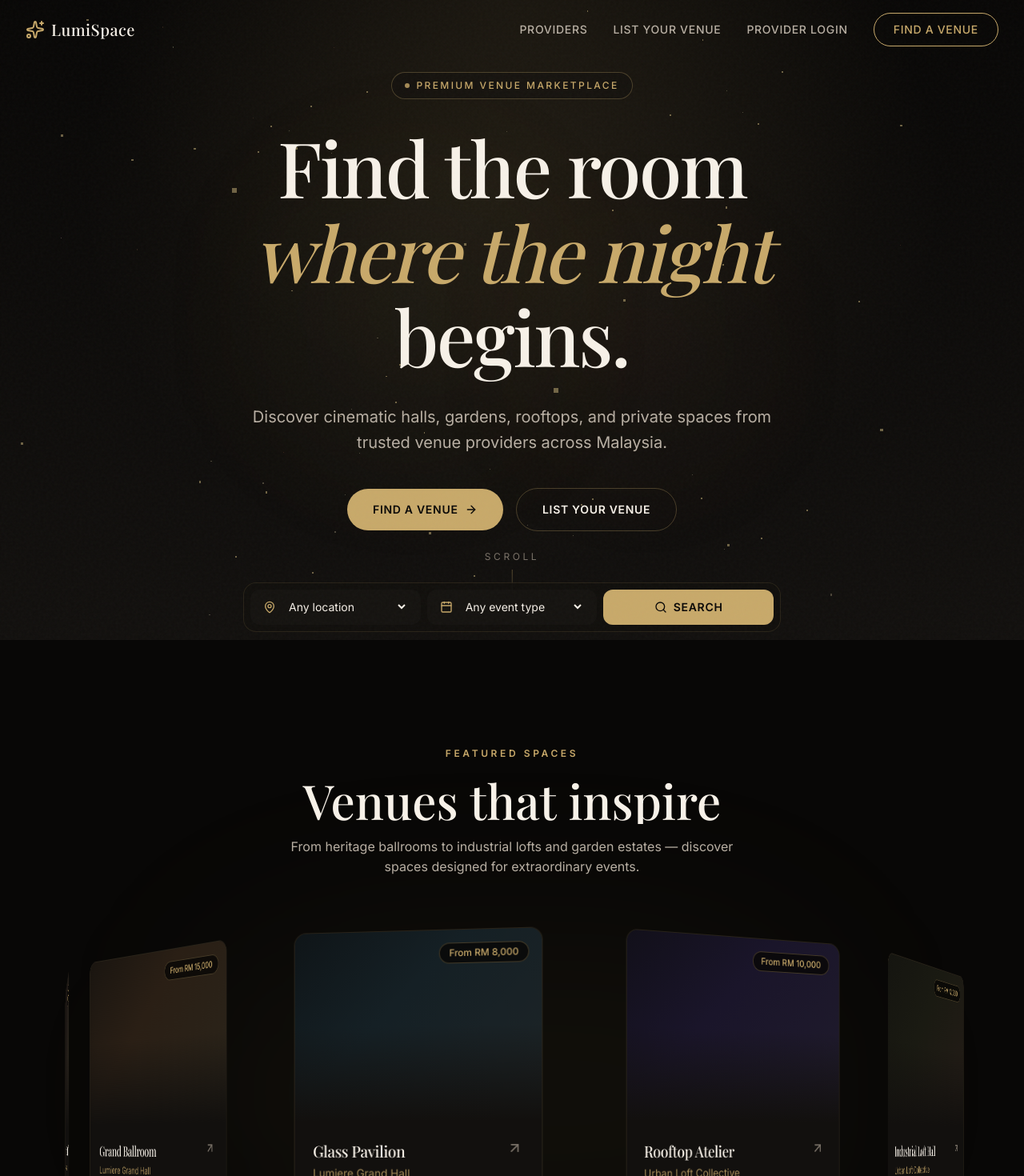
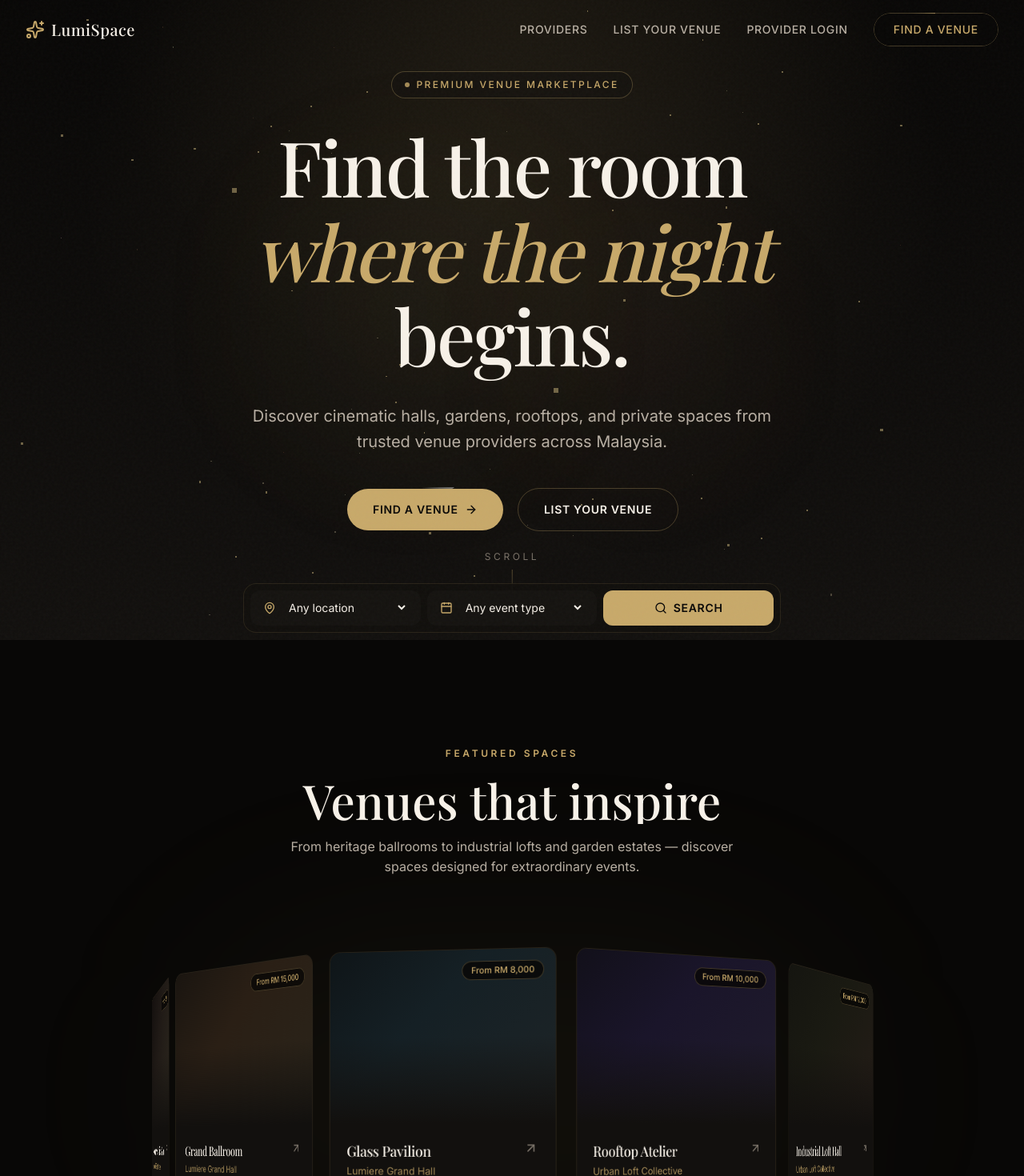
Before and after one commit to MuhdAqmarr/LumiSpace, a Next.js app: page / in a window 1280 px wide. Shown: the top 1470 px of the page at 80% size. Built offline with nearby package versions, Linux system fonts and the light colour scheme; a web font is replaced by a local one.

Commit message:
style: add animated shine border effect to main CTA buttons

```diff
--- a/src/components/layout/CinematicNavbar.tsx
+++ b/src/components/layout/CinematicNavbar.tsx
@@ -55,9 +55,13 @@ export default function CinematicNavbar() {
           ))}
           <Link
             href="/venues"
-            className="rounded-full border border-gold px-6 py-2.5 text-sm font-medium tracking-wider uppercase text-gold transition-all duration-300 hover:bg-gold hover:text-bg no-underline"
+            className="group relative overflow-hidden rounded-full p-[1px] no-underline"
           >
-            Find a Venue
+            <div className="absolute -inset-[100%] z-0 animate-[spin_4s_linear_infinite] bg-[conic-gradient(from_0deg,transparent_0_300deg,rgba(200,169,106,1)_360deg)] opacity-70" />
+            <div className="absolute inset-0 z-0 rounded-full border border-gold/30" />
+            <div className="relative z-10 flex h-full w-full items-center justify-center rounded-full bg-bg px-6 py-2.5 text-sm font-medium tracking-wider uppercase text-gold transition-colors duration-300 group-hover:bg-gold group-hover:text-bg">
+              Find a Venue
+            </div>
           </Link>
         </div>
 
--- a/src/components/public/FeaturedVenueGrid.tsx
+++ b/src/components/public/FeaturedVenueGrid.tsx
@@ -14,7 +14,7 @@ import { useGsap } from "@/components/motion/GsapProvider";
 // Desktop 3D settings
 const TOTAL_ITEMS = 12; // 6 venues duplicated
 const ANGLE_STEP = 360 / TOTAL_ITEMS;
-const RADIUS = 800; // Increased radius to add space between cards
+const RADIUS = 650; // Increased radius to add space between cards
 
 export default function FeaturedVenueGrid() {
   const { prefersReducedMotion } = useGsap();
--- a/src/components/public/ProviderCTA.tsx
+++ b/src/components/public/ProviderCTA.tsx
@@ -45,10 +45,13 @@ export default function ProviderCTA() {
             <MagneticButton strength={15}>
               <Link
                 href="/become-a-provider"
-                className="group flex items-center gap-2 rounded-full bg-gold px-8 py-4 text-sm font-semibold uppercase tracking-wider text-bg transition-all duration-300 hover:bg-gold-light hover:shadow-[var(--shadow-glow)] no-underline"
+                className="group relative flex overflow-hidden rounded-full p-[2px] no-underline transition-all duration-300 hover:shadow-[var(--shadow-glow)]"
               >
-                Become a Provider
-                <ArrowRight className="h-4 w-4 transition-transform duration-300 group-hover:translate-x-1" />
+                <div className="absolute -inset-[100%] z-0 animate-[spin_3s_linear_infinite] bg-[conic-gradient(from_0deg,transparent_0_300deg,#ffffff_360deg)] opacity-40" />
+                <div className="relative z-10 flex w-full items-center justify-center gap-2 rounded-full bg-gold px-8 py-4 text-sm font-semibold uppercase tracking-wider text-bg transition-colors duration-300 group-hover:bg-gold-light">
+                  Become a Provider
+                  <ArrowRight className="h-4 w-4 transition-transform duration-300 group-hover:translate-x-1" />
+                </div>
               </Link>
             </MagneticButton>
             <MagneticButton strength={10}>
--- a/src/components/public/VideoHero.tsx
+++ b/src/components/public/VideoHero.tsx
@@ -60,10 +60,13 @@ export default function VideoHero() {
             <MagneticButton strength={15}>
               <Link
                 href="/venues"
-                className="group flex items-center gap-2 rounded-full bg-gold px-8 py-4 text-sm font-semibold uppercase tracking-wider text-bg transition-all duration-300 hover:bg-gold-light hover:shadow-[var(--shadow-glow)] no-underline"
+                className="group relative flex overflow-hidden rounded-full p-[2px] no-underline transition-all duration-300 hover:shadow-[var(--shadow-glow)]"
               >
-                Find a Venue
-                <ArrowRight className="h-4 w-4 transition-transform duration-300 group-hover:translate-x-1" />
+                <div className="absolute -inset-[100%] z-0 animate-[spin_3s_linear_infinite] bg-[conic-gradient(from_0deg,transparent_0_300deg,#ffffff_360deg)] opacity-40" />
+                <div className="relative z-10 flex w-full items-center justify-center gap-2 rounded-full bg-gold px-8 py-4 text-sm font-semibold uppercase tracking-wider text-bg transition-colors duration-300 group-hover:bg-gold-light">
+                  Find a Venue
+                  <ArrowRight className="h-4 w-4 transition-transform duration-300 group-hover:translate-x-1" />
+                </div>
               </Link>
             </MagneticButton>
             <MagneticButton strength={10}>
```
